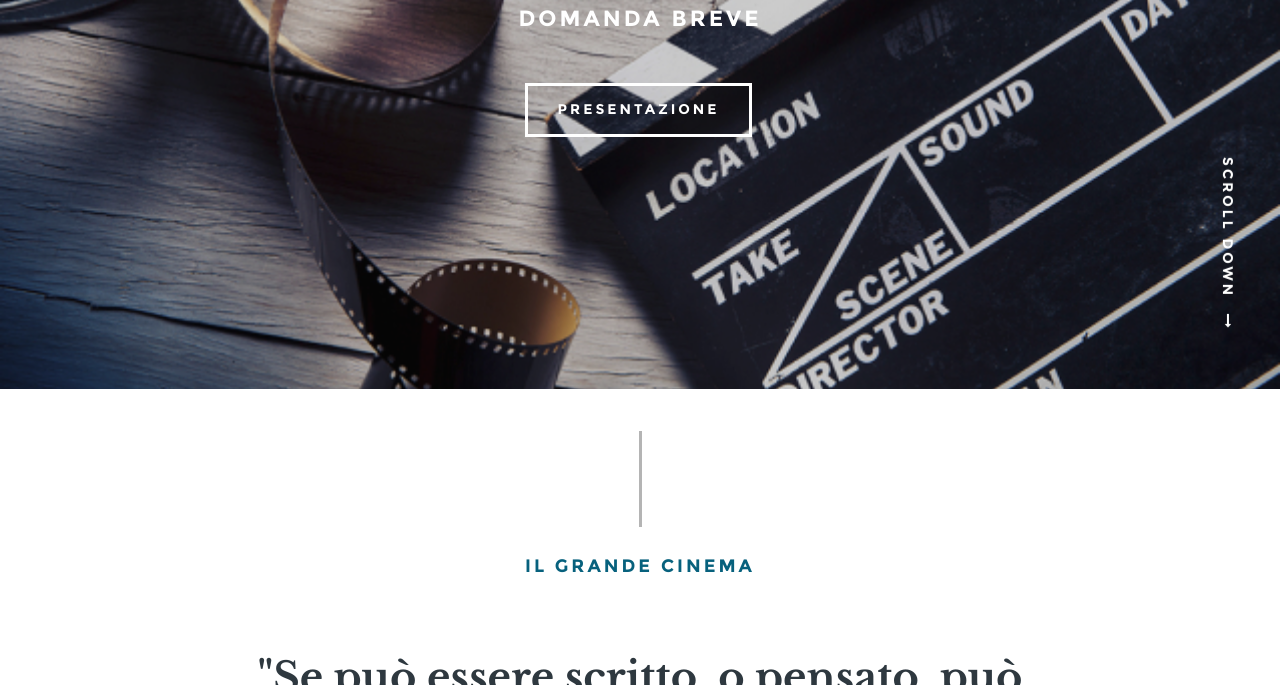
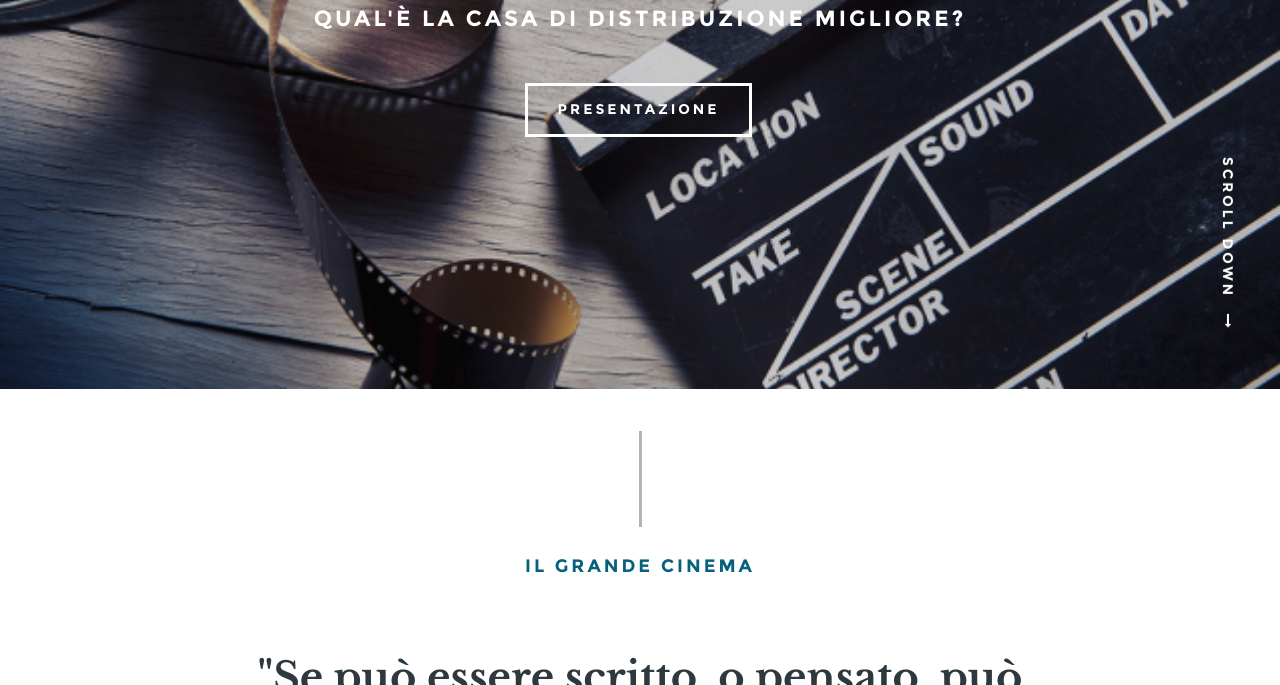
Before and after one commit to GiacomoSaccaggi/Films, a plain HTML site: page index.html in a window 1280 px wide. Shown: the part 415-1100 px from the top of the page. Drawn offline with Linux system fonts and the light colour scheme; files whose address does not match are found by name.

Commit message:
Update index.html

```diff
--- a/index.html
+++ b/index.html
@@ -90,7 +90,7 @@
 				  			<h1 class="animate-intro">
 							BE KIND REWIND <BR>
 
-				  			</h1>	 <h3 class="animate-intro">domanda breve</h3>
+				  			</h1>	 <h3 class="animate-intro">Qual'è la casa di distribuzione migliore?</h3>
 
 				  			<div class="more animate-intro">
 				  				<a class="smoothscroll button stroke" href="presentazione.pdf">
```
